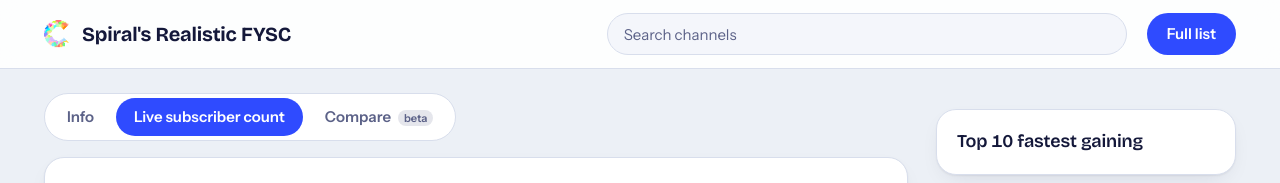
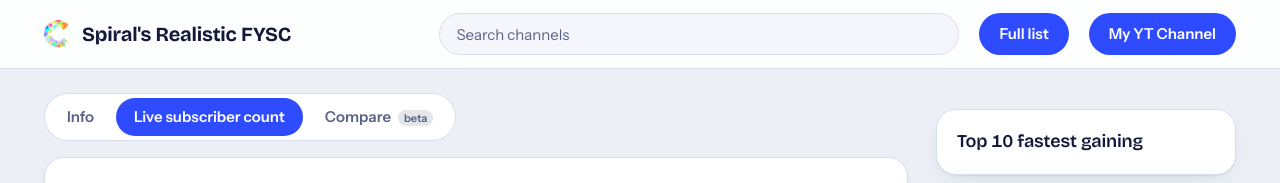
Before and after one commit to spiralspm/rfysc, a plain HTML site: page index.html in a window 1280 px wide. Shown: the top 183 px of the page. Drawn offline with nearby package versions, Linux system fonts and the light colour scheme; no server answers.

Commit message:
Add button for My YT Channel in header

```diff
--- a/index.html
+++ b/index.html
@@ -26,6 +26,7 @@
                 <div class="search-results" style="display: none;"></div>
             </div>
             <button class="ui-btn button_fullList" type="button">Full list</button>
+            <button class="ui-btn button_ytCh" type="button">My YT Channel</button>
         </div>
     </header>
 
```
